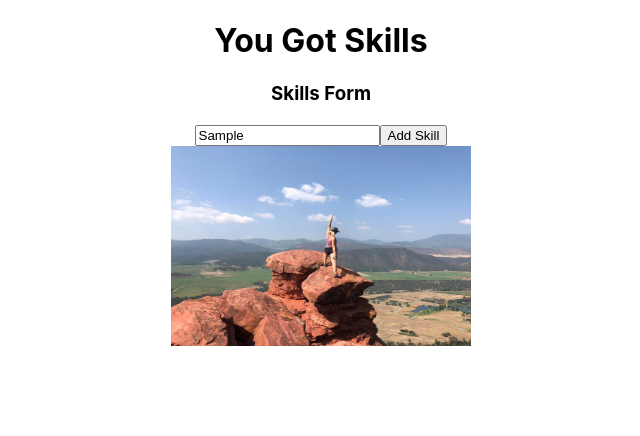
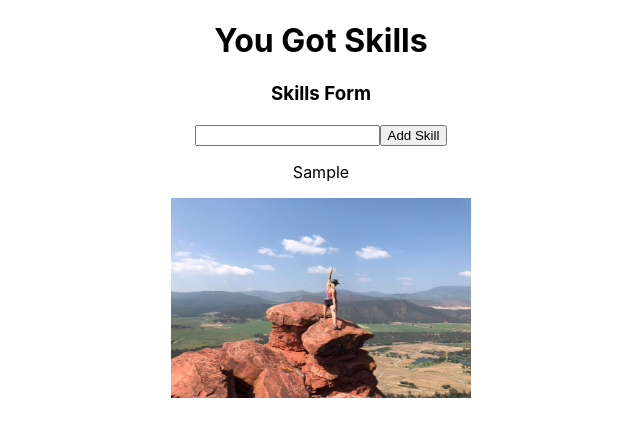
Before and after one commit to jlstern3/first_react, a React (Create React App) app in the folder 2_react/2_functional_components/you-got-skills/: page / in a window 1280 px wide. Both pictures are taken after typing "Sample" into the empty fields and a click on the button "Add Skill". Shown: the top 436 px of the page, without its empty margins (319-959 px from the left). Built offline with nearby package versions, Linux system fonts and the light colour scheme.

Commit message:
Input clears when new  skill is added to array

```diff
--- a/2_react/2_functional_components/you-got-skills/src/components/Input.js
+++ b/2_react/2_functional_components/you-got-skills/src/components/Input.js
@@ -9,16 +9,27 @@ const Input = () => {
     const submitHandler=(e)=>{
         e.preventDefault();
         console.log("Adding new skill: " + newSkill);
-    // Saying: put newSkill into an array and put that array into skillList's state
-        setSkillList([...skillList, newSkill]);
+    // setter methods are ASYNCHRONOUS, they won't change the value in the getter until the entire function is done running!
+    // So ALWAYS use setters methods at the END of the function so you don't count on teh new value too soon
+
+    // Saying: add new skill to the original array of skills
+        setSkillList([newSkill, ...skillList]);
+        // Reset input bar to empty string   so you don't have to keep clearing out data
+        setNewSkill("");
     }
     return (
         <div>
             <h3>Skills Form</h3>
             <form onSubmit={(e) => submitHandler(e)}>
-                <input type="text" name="newSkill" onChange={(e) => setNewSkill(e.target.value)} />
+                <input type="text" name="newSkill" value={newSkill} onChange={(e) => setNewSkill(e.target.value)} />
                 <button>Add Skill</button>
             </form>
+            {
+                // Add second parameter to map and make that the key of each p element to allow React to differentiate between p elements when manipulating the DOM
+                skillList.map((skill, index) => (
+                    <p key={index}>{ skill }</p>
+                ))
+            }
         </div>
     )
 }
```
